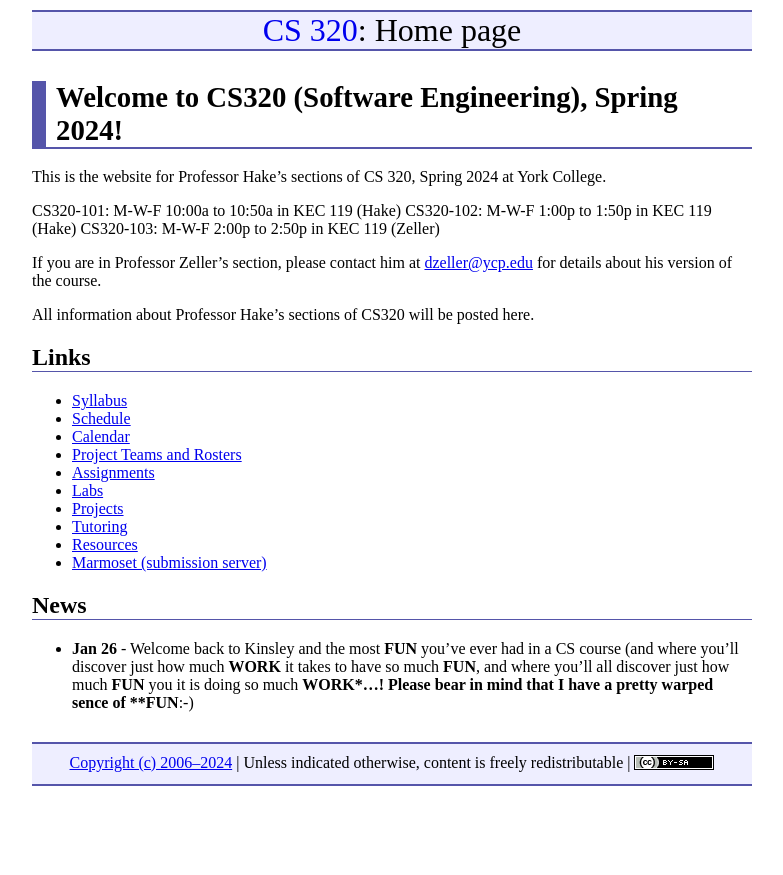
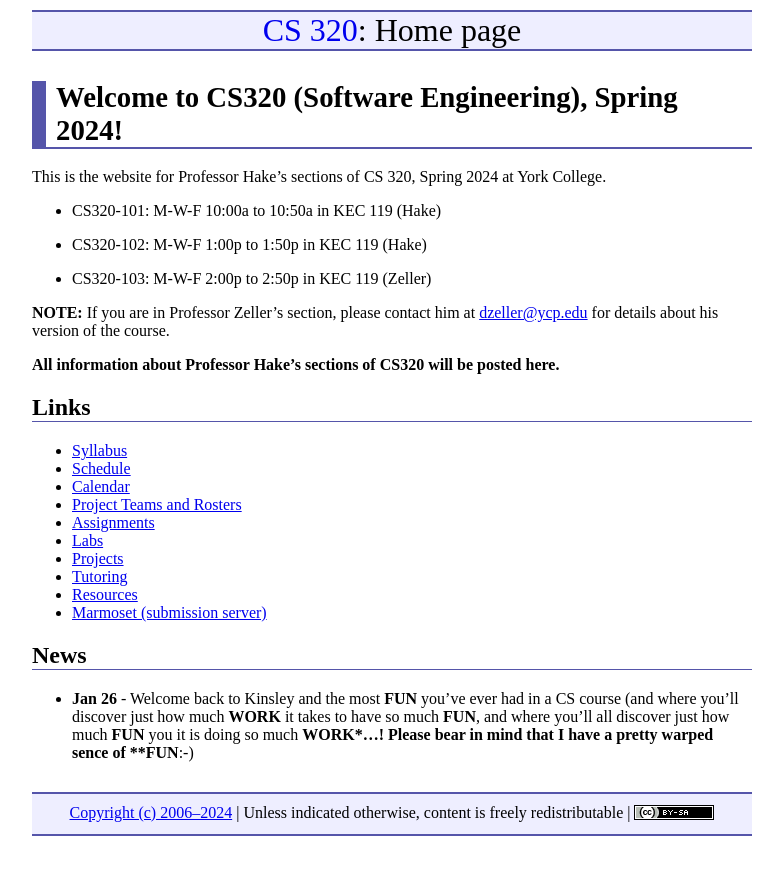
Before and after one commit to ycpcs/cs320-spring2024, a Jekyll site: the page built from index.md, in a window 1280 px wide. Shown: the top 875 px of the page, without its empty margins (248-1031 px from the left). Built offline with Jekyll 4.4.1, drawn with Linux system fonts in a browser that asks for light colours.

Commit message:
minor edits

```diff
--- a/index.md
+++ b/index.md
@@ -7,13 +7,15 @@ title: Home page
 
 This is the website for Professor Hake's sections of CS 320, Spring 2024 at York College.
 
-CS320-101: M-W-F 10:00a to 10:50a in KEC 119 (Hake)
-CS320-102: M-W-F  1:00p to  1:50p in KEC 119 (Hake)
-CS320-103: M-W-F  2:00p to  2:50p in KEC 119 (Zeller)
+- CS320-101: M-W-F 10:00a to 10:50a in KEC 119 (Hake)
 
-If you are in Professor Zeller's section, please contact him at <dzeller@ycp.edu> for details about his version of the course.
+- CS320-102: M-W-F  1:00p to  1:50p in KEC 119 (Hake)
 
-All information about Professor Hake's sections of CS320 will be posted here.
+- CS320-103: M-W-F  2:00p to  2:50p in KEC 119 (Zeller)
+
+**NOTE:** If you are in Professor Zeller's section, please contact him at <dzeller@ycp.edu> for details about his version of the course.
+
+**All information about Professor Hake's sections of CS320 will be posted here.**
 
 ## Links
 
@@ -31,8 +33,6 @@ All information about Professor Hake's sections of CS320 will be posted here.
 ## News
 
 <!-- Commenting out News until it's needed - and the dates will change, anyway
-
-
 
 * **Apr 22** - [Team Project Final Presentation and Demonstration](assign/assign08.html) is schedule for each section's final exam period.  These will be 20-25 minute formal presentations.  See [Assignment 8](assign/assign08.html) for the details and guidelines.
 	- **8:00 section (101) - 8:00a to 10:00a on Monday, 5-9-22**
```
